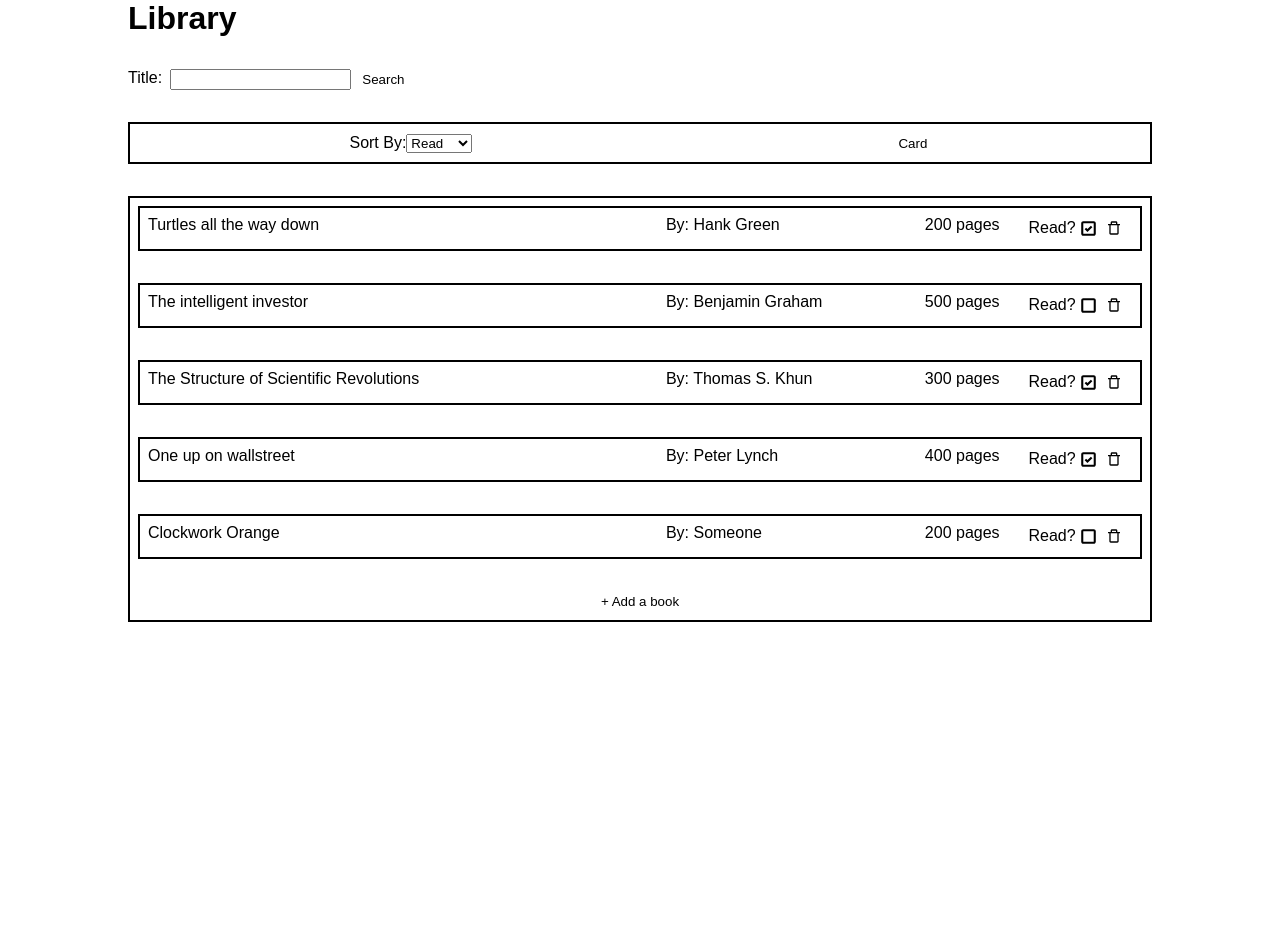
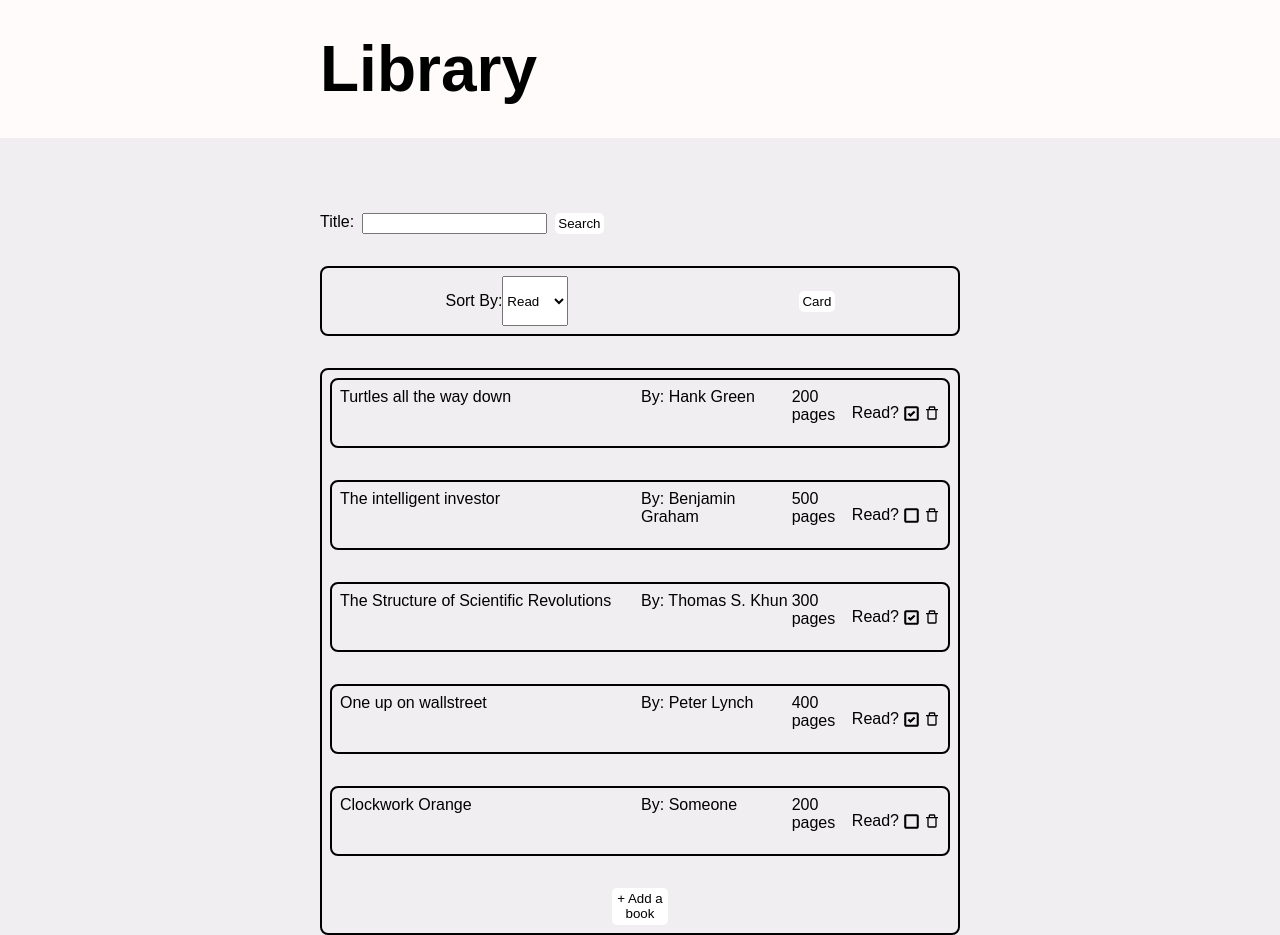
Before and after one commit to EricLiIIT/library, a React (Create React App) app: page / in a window 1280 px wide. Before the commit the page ends 800 px from the top, so only its background shows below. Built offline with nearby package versions, Linux system fonts and the light colour scheme.

Commit message:
style: update background

```diff
--- a/src/App.css
+++ b/src/App.css
@@ -1,22 +1,40 @@
-* {
+/* * {
+    margin: 0;
+    padding: 0;
+    box-sizing: border-box;
+} */
+
+.App {
     margin: 0;
     padding: 0;
     box-sizing: border-box;
 }
 
-.App {
-    margin: 0;
-    padding: 0;
-    box-sizing: border-box;
-    width: 80vw;
+.App>div>div, .App>div>div>div{
+    border-radius: 8px;
+}
+
+.interactive {
+    padding: 0 20rem 0rem 20rem;
+    gap: 2rem;
     display: grid;
-    gap: 2rem;
-    max-width: 70rem;
     grid-template-areas:
         "modal modal modal"
         "search search search"
         "sort sort sort"
         "book-container book-container book-container";
+}
+
+.modal {
+    grid-area: modal;
+    min-width: 100vw;
+    background-color: #fffbfb
+}
+
+.modal > h1 {
+    margin-top: 0;
+    padding: 2rem 20rem 2rem 20rem;
+    font-size: 4rem;
 }
 
 .search {
--- a/src/App.js
+++ b/src/App.js
@@ -137,7 +137,10 @@ function App() {
 
   return (
     <div className="App" id="App">
+      <div className="modal">
         <h1>Library</h1>
+      </div>
+      <div className="interactive">
         <Search
         // searchBook={searchBook}
           searchResults={searchResults}
@@ -164,6 +167,7 @@ function App() {
           />
         )}
       </div>
+    </div>
   );
 }
 
--- a/src/index.css
+++ b/src/index.css
@@ -5,11 +5,23 @@ body {
   display: flex;
   justify-content: center;
   align-items: center;
-  font-family: 'Poppins', sans-serif, -apple-system, BlinkMacSystemFont, "Segoe UI", "Roboto", "Oxygen",
-    "Ubuntu", "Cantarell", "Fira Sans", "Droid Sans", "Helvetica Neue",
+  font-family:
+    'Poppins',
+    sans-serif,
+    -apple-system,
+    BlinkMacSystemFont,
+    "Segoe UI",
+    "Roboto",
+    "Oxygen",
+    "Ubuntu",
+    "Cantarell",
+    "Fira Sans",
+    "Droid Sans",
+    "Helvetica Neue",
     sans-serif;
   -webkit-font-smoothing: antialiased;
   -moz-osx-font-smoothing: grayscale;
+  background-color: #f0eef1;
 }
 
 code {
```
Lines whose indentation alone changed are shown as unchanged.
